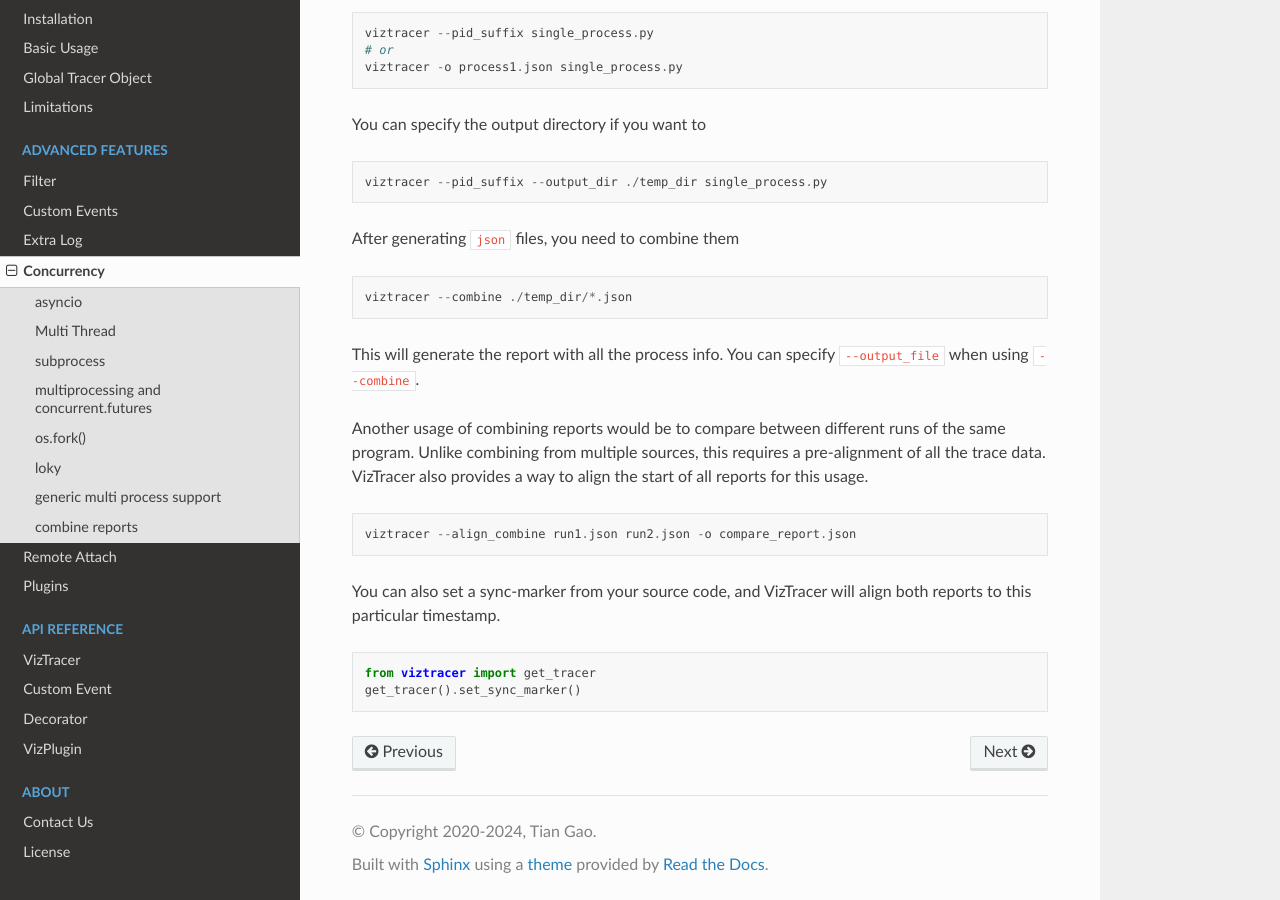
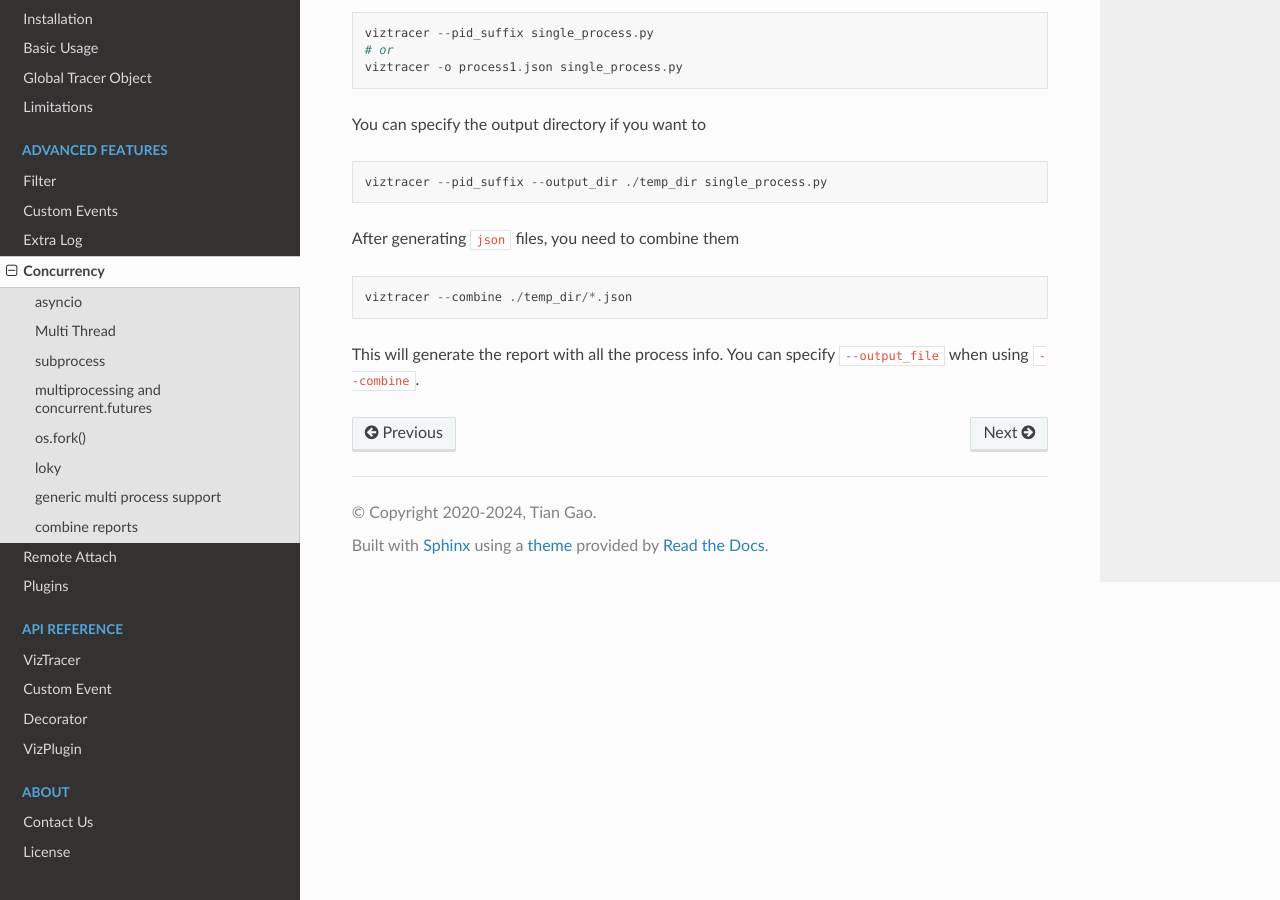
Before and after one commit to gaogaotiantian/viztracer, a Sphinx documentation site: the page built from docs/source/concurrency.rst, in a window 1280 px wide and 900 px high, scrolled down 2647 px. Built offline with Sphinx 7.4.7 and the Read the Docs theme 3.1.0, drawn with Linux system fonts in a browser that asks for light colours.

Commit message:
Move set_sync_marker doc to basic_usage

```diff
--- a/docs/source/concurrency.rst
+++ b/docs/source/concurrency.rst
@@ -126,18 +126,3 @@ After generating ``json`` files, you need to combine them
     viztracer --combine ./temp_dir/*.json
 
 This will generate the report with all the process info. You can specify ``--output_file`` when using ``--combine``.
-
-Another usage of combining reports would be to compare between different runs of the same program. Unlike combining from multiple
-sources, this requires a pre-alignment of all the trace data. VizTracer also provides a way to align the start of all reports for
-this usage.
-
-.. code-block::
-
-    viztracer --align_combine run1.json run2.json -o compare_report.json
-
-You can also set a sync-marker from your source code, and VizTracer will align both reports to this particular timestamp.
-
-.. code-block::
-
-    from viztracer import get_tracer
-    get_tracer().set_sync_marker()
```
Also changed, not shown: docs/source/basic_usage.rst (+8 -0 lines).
